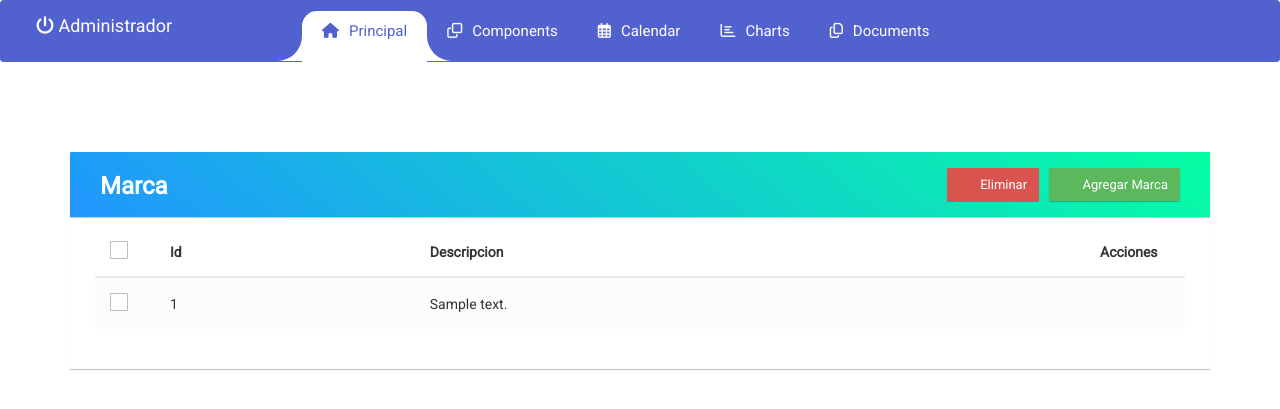
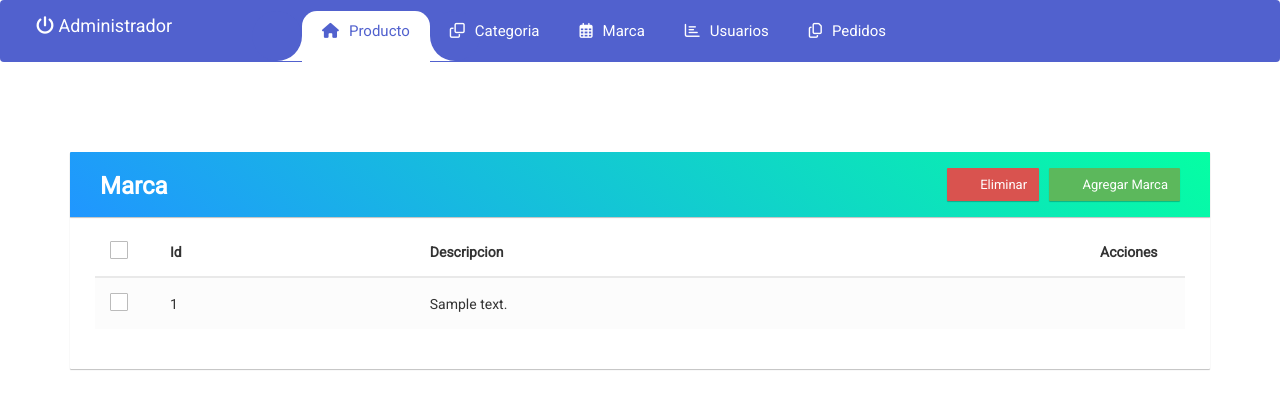
Before and after one commit to GreatKore/Tienda, a PHP site: page /php/principal.php in a window 1280 px wide. Shown: the top 409 px of the page. Run offline with PHP 8.4, Linux system fonts and the light colour scheme; tables that the repository leaves empty hold one stand-in row (values such as "Sample post"); some libraries are stand-ins or nearby versions.

Commit message:
crud Actualizado

```diff
--- a/library/header.php
+++ b/library/header.php
@@ -11,19 +11,19 @@
         <div class="right"></div>
       </div>
       <li class="nav-item active">
-        <a class="nav-link" href="javascript:void(0);"><i class="fas fa-home"></i>Principal</a>
+        <a class="nav-link" href="javascript:void(0);"><i class="fas fa-home"></i>Producto</a>
       </li>
       <li class="nav-item">
-        <a class="nav-link" href="javascript:void(0);"><i class="far fa-clone"></i>Components</a>
+        <a class="nav-link" href="javascript:void(0);"><i class="far fa-clone"></i>Categoria</a>
       </li>
       <li class="nav-item">
-        <a class="nav-link" href="javascript:void(0);"><i class="far fa-calendar-alt"></i>Calendar</a>
+        <a class="nav-link" href="javascript:void(0);"><i class="far fa-calendar-alt"></i>Marca</a>
       </li>
       <li class="nav-item">
-        <a class="nav-link" href="javascript:void(0);"><i class="far fa-chart-bar"></i>Charts</a>
+        <a class="nav-link" href="javascript:void(0);"><i class="far fa-chart-bar"></i>Usuarios</a>
       </li>
       <li class="nav-item">
-        <a class="nav-link" href="javascript:void(0);"><i class="far fa-copy"></i>Documents</a>
+        <a class="nav-link" href="javascript:void(0);"><i class="far fa-copy"></i>Pedidos</a>
       </li>
     </ul>
 
```
